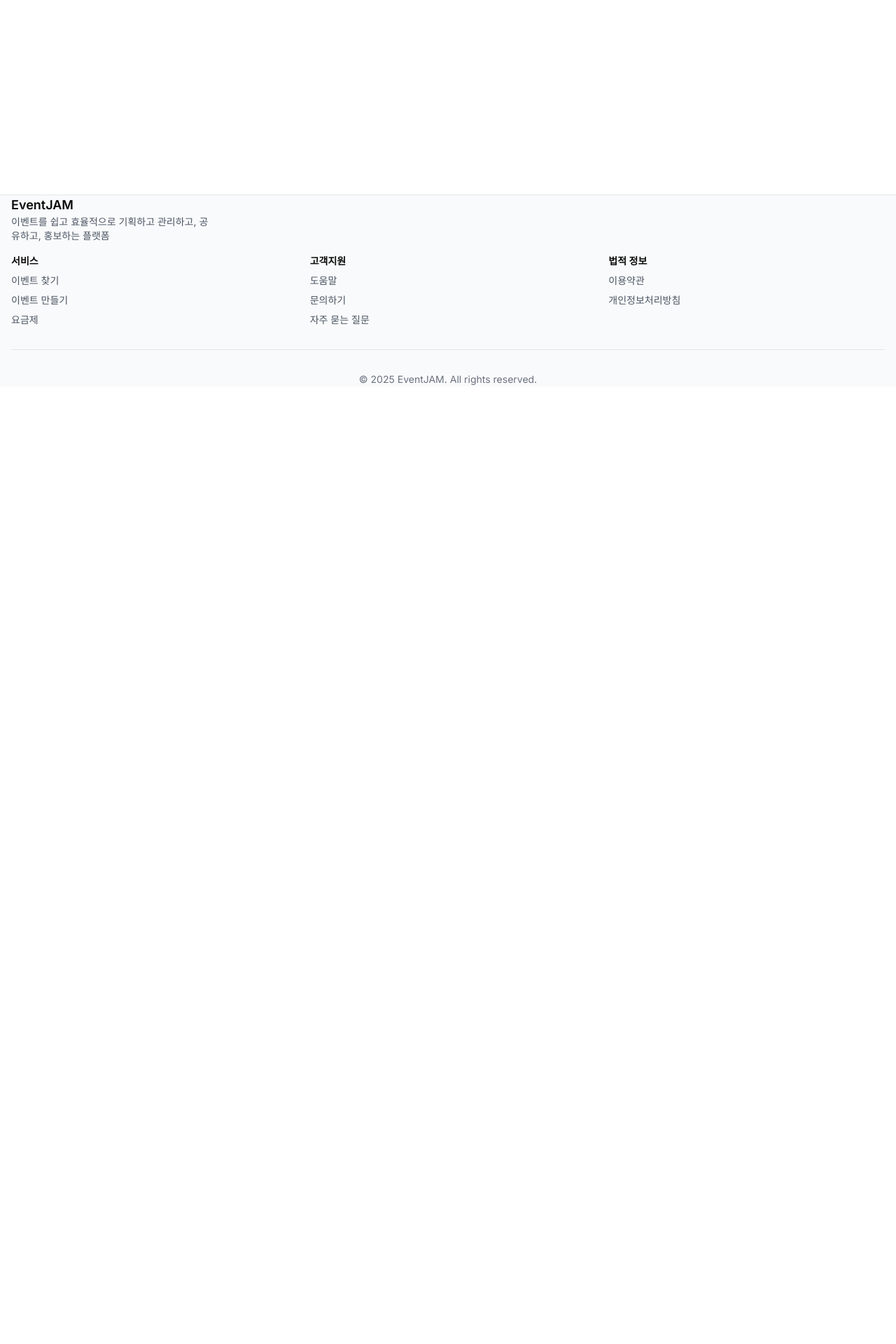
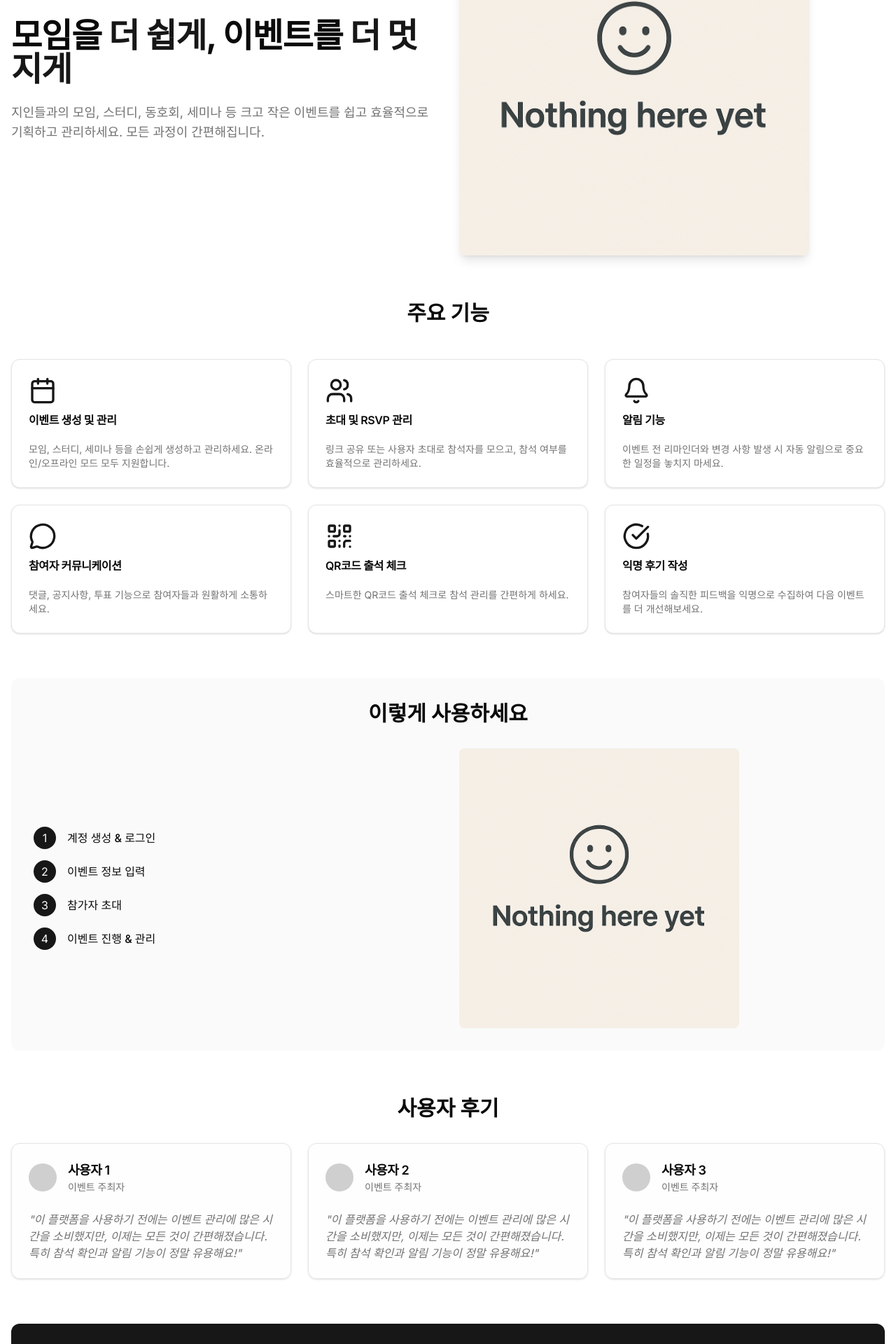
Before and after one commit to yoo94/jam-event-platform-web, a Next.js app: page /about in a window 1280 px wide. Shown: the part 248-2168 px from the top of the page at 70% size. Before the commit the page ends 800 px from the top, so only its background shows below. Built offline with nearby package versions, Linux system fonts and the light colour scheme.

Commit message:
feat: 서비스 소개 페이지

```diff
--- a/src/app/(main)/about/page.tsx
+++ b/src/app/(main)/about/page.tsx
@@ -1,10 +1,177 @@
+import {
+  BellIcon,
+  CalendarIcon,
+  CheckCircleIcon,
+  MessageCircleIcon,
+  QrCodeIcon,
+  UsersIcon,
+} from 'lucide-react';
+import Image from 'next/image';
+import Link from 'next/link';
 import React from 'react';
 
-export default function EventsPage() {
+import { Button } from '@/shared/ui/button';
+import { Card, CardContent, CardDescription, CardHeader, CardTitle } from '@/shared/ui/card';
+
+export default function AboutPage() {
+  const features = [
+    {
+      icon: <CalendarIcon className="h-10 w-10 text-primary" />,
+      title: '이벤트 생성 및 관리',
+      description:
+        '모임, 스터디, 세미나 등을 손쉽게 생성하고 관리하세요. 온라인/오프라인 모드 모두 지원합니다.',
+    },
+    {
+      icon: <UsersIcon className="h-10 w-10 text-primary" />,
+      title: '초대 및 RSVP 관리',
+      description:
+        '링크 공유 또는 사용자 초대로 참석자를 모으고, 참석 여부를 효율적으로 관리하세요.',
+    },
+    {
+      icon: <BellIcon className="h-10 w-10 text-primary" />,
+      title: '알림 기능',
+      description:
+        '이벤트 전 리마인더와 변경 사항 발생 시 자동 알림으로 중요한 일정을 놓치지 마세요.',
+    },
+    {
+      icon: <MessageCircleIcon className="h-10 w-10 text-primary" />,
+      title: '참여자 커뮤니케이션',
+      description: '댓글, 공지사항, 투표 기능으로 참여자들과 원활하게 소통하세요.',
+    },
+    {
+      icon: <QrCodeIcon className="h-10 w-10 text-primary" />,
+      title: 'QR코드 출석 체크',
+      description: '스마트한 QR코드 출석 체크로 참석 관리를 간편하게 하세요.',
+    },
+    {
+      icon: <CheckCircleIcon className="h-10 w-10 text-primary" />,
+      title: '익명 후기 작성',
+      description: '참여자들의 솔직한 피드백을 익명으로 수집하여 다음 이벤트를 더 개선해보세요.',
+    },
+  ];
+
   return (
-    <div className="container">
-      <h1 className="text-3xl ">서비스 소개</h1>
-      {/* 이벤트 목록 또는 내용 */}
+    <div className="container py-12 px-4 mx-auto">
+      {/* 히어로 섹션 */}
+      <section className="flex flex-col md:flex-row items-center gap-8 mb-16">
+        <div className="flex-1 space-y-6">
+          <h1 className="text-4xl md:text-5xl font-bold tracking-tight">
+            모임을 <span className="text-primary">더 쉽게</span>, 이벤트를{' '}
+            <span className="text-primary">더 멋지게</span>
+          </h1>
+          <p className="text-lg text-muted-foreground">
+            지인들과의 모임, 스터디, 동호회, 세미나 등 크고 작은 이벤트를 쉽고 효율적으로 기획하고
+            관리하세요. 모든 과정이 간편해집니다.
+          </p>
+        </div>
+        <div className="flex-1">
+          <Image
+            src="/images/default-image.png"
+            width={500}
+            height={400}
+            alt="이벤트 플랫폼 일러스트레이션"
+            className="rounded-lg shadow-lg"
+          />
+        </div>
+      </section>
+
+      {/* 특징 섹션 */}
+      <section className="mb-16">
+        <h2 className="text-3xl font-bold text-center mb-12">주요 기능</h2>
+        <div className="grid grid-cols-1 md:grid-cols-2 lg:grid-cols-3 gap-6">
+          {features.map((feature, index) => (
+            <Card key={index} className="hover:shadow-lg transition-shadow">
+              <CardHeader>
+                <div className="mb-2">{feature.icon}</div>
+                <CardTitle>{feature.title}</CardTitle>
+              </CardHeader>
+              <CardContent>
+                <CardDescription>{feature.description}</CardDescription>
+              </CardContent>
+            </Card>
+          ))}
+        </div>
+      </section>
+
+      {/* 사용 방법 섹션 */}
+      <section className="mb-16 bg-muted/50 p-8 rounded-xl">
+        <h2 className="text-3xl font-bold text-center mb-8">이렇게 사용하세요</h2>
+        <div className="flex flex-col md:flex-row gap-8 items-center justify-center">
+          <div className="space-y-4 flex-1">
+            <div className="flex items-center gap-4">
+              <div className="bg-primary text-primary-foreground rounded-full w-8 h-8 flex items-center justify-center">
+                1
+              </div>
+              <p className="font-medium">계정 생성 & 로그인</p>
+            </div>
+            <div className="flex items-center gap-4">
+              <div className="bg-primary text-primary-foreground rounded-full w-8 h-8 flex items-center justify-center">
+                2
+              </div>
+              <p className="font-medium">이벤트 정보 입력</p>
+            </div>
+            <div className="flex items-center gap-4">
+              <div className="bg-primary text-primary-foreground rounded-full w-8 h-8 flex items-center justify-center">
+                3
+              </div>
+              <p className="font-medium">참가자 초대</p>
+            </div>
+            <div className="flex items-center gap-4">
+              <div className="bg-primary text-primary-foreground rounded-full w-8 h-8 flex items-center justify-center">
+                4
+              </div>
+              <p className="font-medium">이벤트 진행 & 관리</p>
+            </div>
+          </div>
+          <div className="flex-1">
+            <Image
+              src="/images/default-image.png"
+              width={400}
+              height={300}
+              alt="이벤트 사용 방법"
+              className="rounded-lg"
+            />
+          </div>
+        </div>
+      </section>
+
+      {/* 후기 섹션 */}
+      <section className="mb-16">
+        <h2 className="text-3xl font-bold text-center mb-8">사용자 후기</h2>
+        <div className="grid grid-cols-1 md:grid-cols-3 gap-6">
+          {[1, 2, 3].map(testimonial => (
+            <Card key={testimonial} className="bg-secondary/10">
+              <CardHeader>
+                <div className="flex items-center gap-4">
+                  <div className="w-10 h-10 bg-primary/20 rounded-full"></div>
+                  <div>
+                    <CardTitle className="text-lg">사용자 {testimonial}</CardTitle>
+                    <CardDescription>이벤트 주최자</CardDescription>
+                  </div>
+                </div>
+              </CardHeader>
+              <CardContent>
+                <p className="text-muted-foreground italic">
+                  &quot;이 플랫폼을 사용하기 전에는 이벤트 관리에 많은 시간을 소비했지만, 이제는
+                  모든 것이 간편해졌습니다. 특히 참석 확인과 알림 기능이 정말 유용해요!&quot;
+                </p>
+              </CardContent>
+            </Card>
+          ))}
+        </div>
+      </section>
+
+      {/* CTA 섹션 */}
+      <section className="text-center bg-primary text-primary-foreground p-12 rounded-xl">
+        <h2 className="text-3xl font-bold mb-4">지금 바로 시작하세요</h2>
+        <p className="mb-6 max-w-lg mx-auto">
+          더 이상 복잡한 이벤트 관리로 스트레스 받지 마세요. 우리 플랫폼과 함께 쉽고 효율적인 이벤트
+          관리를 경험해보세요.
+        </p>
+        <Button size="lg" variant="secondary">
+          <Link href="/signup">무료로 시작하기</Link>
+        </Button>
+      </section>
     </div>
   );
 }
```
